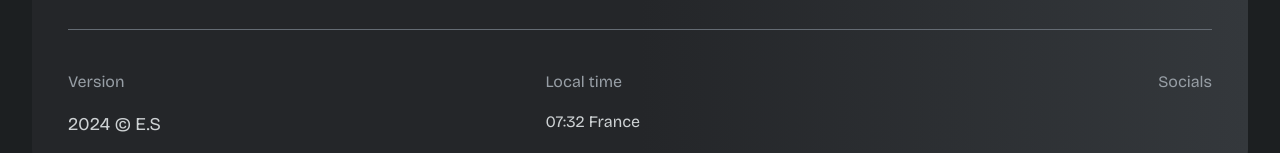
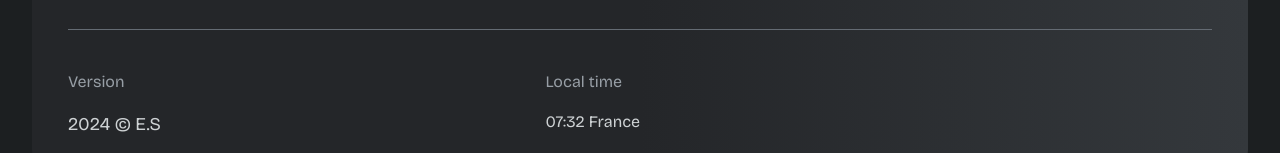
Before and after one commit to Spectrenard/Portfolio, a Next.js app: page / in a window 1280 px wide. Shown: the part 3228-3381 px from the top of the page. Built offline with nearby package versions, Linux system fonts and the light colour scheme; what tailwindcss-animatecss would draw is missing.

Commit message:
delete: soc

```diff
--- a/components/footer.jsx
+++ b/components/footer.jsx
@@ -80,7 +80,7 @@ export default function Footer() {
           </div>
 
           <div className="">
-            <h1 className="text-footerDateTitle mb-4">Socials</h1>
+            {/* <h1 className="text-footerDateTitle mb-4">Socials</h1> */}
             <Socials />
           </div>
         </div>
```
